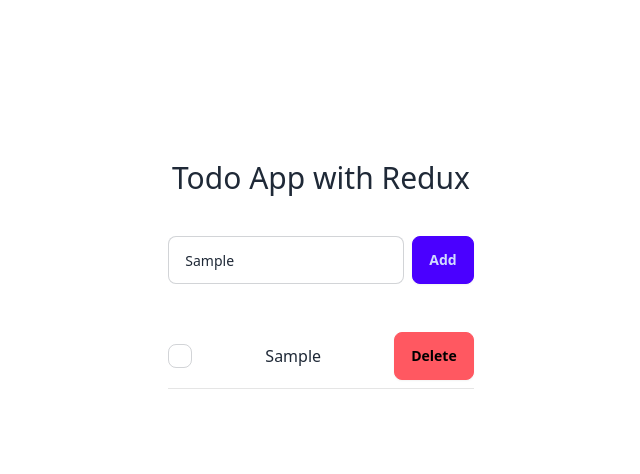
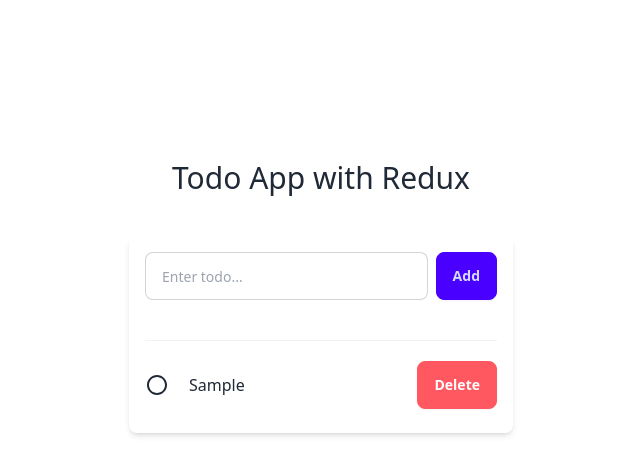
Before and after one commit to AkhatorEnosa/todo-app, a React (Vite) app: page / in a window 1280 px wide. Both pictures are taken after typing "Sample" into the empty fields and a click on the button "Add". Shown: the top 474 px of the page, without its empty margins (319-959 px from the left). Built offline with nearby package versions, Linux system fonts and the light colour scheme.

Commit message:
Done and undone function

```diff
--- a/package.json
+++ b/package.json
@@ -13,6 +13,7 @@
     "@reduxjs/toolkit": "^2.2.7",
     "react": "^18.3.1",
     "react-dom": "^18.3.1",
+    "react-icons": "^5.2.1",
     "react-redux": "^9.1.2",
     "react-router-dom": "^6.26.0"
   },
--- a/src/Home.jsx
+++ b/src/Home.jsx
@@ -1,28 +1,38 @@
 import { useState } from "react"
 import { useDispatch, useSelector } from "react-redux"
-import { createTodo, deleteTodo } from "./TodoReducer"
+import { checkTodo, createTodo, deleteTodo } from "./TodoReducer"
+import { RiCheckboxBlankCircleLine, RiCheckboxCircleFill } from "react-icons/ri"
 
 function Home() {
     const todos = useSelector((state) => state.todos)
-    const [todoInput, setTodo] = useState('')
+    const [todoInput, setTodoinput] = useState('')
+    // const [checked, setChecked] = useState(false)
     const [error, setError] = useState('')
 
     const dispatch = useDispatch()
 
     const handleInput = (e) => {
-        setTodo(e.target.value)
+        setTodoinput(e.target.value)
+    }
+
+    const handleDone = (id) => {
+        dispatch(checkTodo({
+            id
+        }))
     }
 
     const handleAddTodo = () => {
         if (todoInput !== '') {
             dispatch(createTodo({
                 id: todos.length < 1 ? 1 : todos[todos.length - 1].id + 1,
-                todoItem: todoInput
+                todoItem: todoInput,
+                done: false
             }))
             setError('')
         } else {
             setError('No todo entered')
         }
+        setTodoinput("")
     }
 
     const handleDelete = (todoId) => {
@@ -34,10 +44,12 @@
   return (
     <div className="flex flex-col py-20 gap-10 items-center">
         <h2 className="text-3xl">Todo App with Redux</h2>
-        <div className="w-full flex gap-2">
+        <div className="w-96 flex flex-col gap-3 py-4 px-4 justify-center items-center shadow-md rounded-lg">
+            <div className="w-full flex gap-2 pb-10 border-b-[1px] border-black/5">
                 <input
                     type="text"
                     placeholder="Enter todo..."
+                    value={todoInput}
                     className="input input-bordered input-md w-full" onChange={handleInput}/>
                 <button className="btn btn-primary" onClick={handleAddTodo}>Add</button>
             </div>
@@ -45,13 +57,16 @@
             {todos.length > 0 ? <div className="w-full flex flex-col gap-2">
                 {todos.map((todo, index)=> (
 
-            <div key={index} className="flex justify-between items-center gap-2 py-2 border-b-[1px] border-black/10">
-                <input type="checkbox" className="checkbox"/>
-                <span>{todo.todoItem}</span>
-                <button className="btn btn-error" onClick={() => handleDelete(todo.id)}>Delete</button>
+                <div key={index} className="flex justify-between items-center gap-2 py-2 cursor-pointer" title={!todo.done ? "Click todo item to mark as done" : "Click todo item to mark as undone"} onClick={() => handleDone(todo.id)}>
+                    <div className="flex gap-5 capitalize">
+                        {!todo.done ? <RiCheckboxBlankCircleLine className="text-2xl"/> : <RiCheckboxCircleFill  className="text-2xl opacity-50"/>}
+                        <span className={todo.done ? "line-through opacity-50" : "opacity-100"}>{todo.todoItem}</span>
+                    </div>
+                    <button className="btn btn-error text-white" onClick={() => handleDelete(todo.id)}>Delete</button>
                 </div>
                 ))}
-        </div> : <p className="mt-20 text-black/50">No todos yet</p>}
+            </div> : <p className="mt-20 text-black/50 pb-20">No todos yet</p>}
+        </div>
     </div>
   )
 }
--- a/src/TodoReducer.jsx
+++ b/src/TodoReducer.jsx
@@ -10,12 +10,17 @@
         createTodo: (state, action) => {
             state.push(action.payload)
         },
+        checkTodo: (state, action) => {
+            const {id} = action.payload
+            const done = state.map(todo => todo.id === id ? {...todo, done: !todo.done } : {...todo, done: todo.done })
+            return done
+        },
         deleteTodo: (state, action) => {
             const {id} = action.payload
             const findTodo = state.find(todo => todo.id == id)
 
             if(findTodo) {
-                const remainingTodos = state.filter(todo => todo.id !== id)
+                const remainingTodos = state.filter((todo) => todo.id !== id)
                 console.log(remainingTodos)
                 return remainingTodos
             }
@@ -23,5 +28,5 @@
     }
 })
 
-export const { createTodo, deleteTodo } = todoSlice.actions
+export const { createTodo, deleteTodo, checkTodo } = todoSlice.actions
 export default todoSlice.reducer
```
Also changed, not shown: 1 other file (tests, documents, lock files or other folders). Lines whose indentation alone changed are shown as unchanged.
